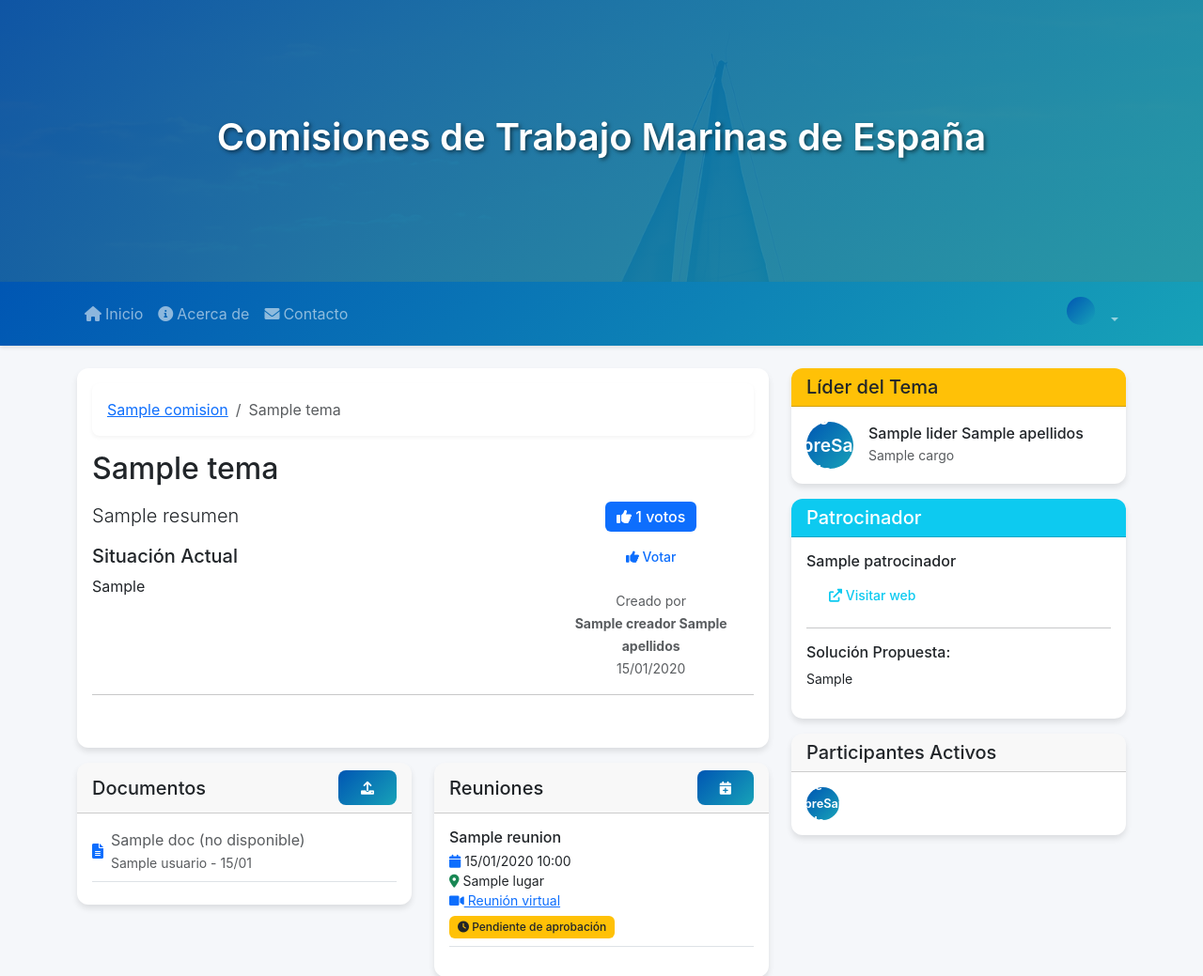
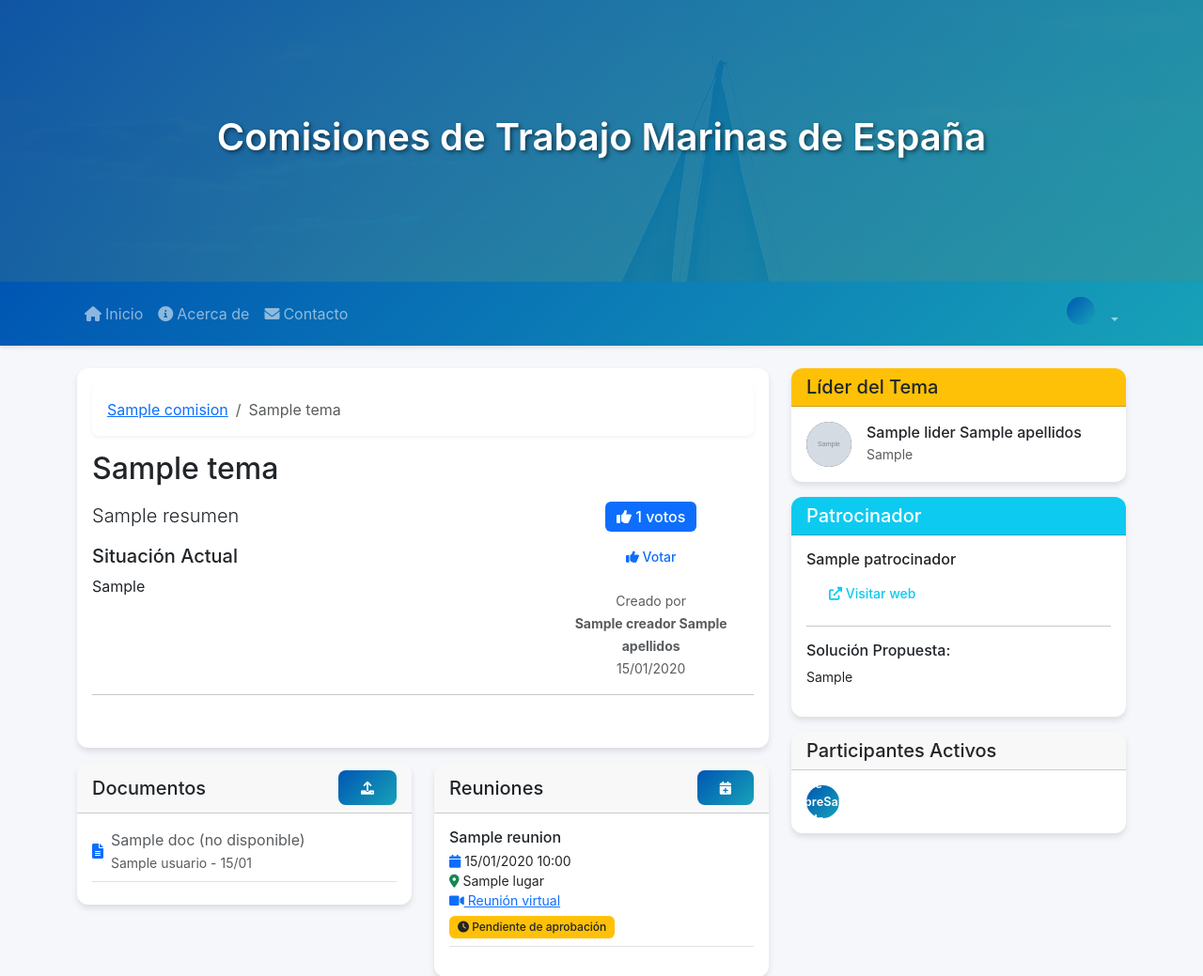
Before and after one commit to Gumerwest/comisiones-marinas, a Python web app: template app/templates/temas/ver.html in a window 1280 px wide. Shown: the top 1039 px of the page at 94% size. Run offline with Jinja, Linux system fonts and the light colour scheme; the template is opened without the code that fills it: most values are stand-ins (such as "Sample title", 1, 10 or a date in 2020); grey boxes marked "Sample" are stand-in pictures; some libraries are stand-ins or nearby versions.

Commit message:
Update tema leader template with profile photos and company info

```diff
--- a/app/templates/temas/ver.html
+++ b/app/templates/temas/ver.html
@@ -221,12 +221,16 @@
             <div class="card-body">
                 {% if tema.lider %}
                 <div class="d-flex align-items-center">
-                    <div class="member-avatar me-3" style="width: 50px; height: 50px;">
-                        {{ tema.lider.nombre[0] }}{{ tema.lider.apellidos[0] }}
+                    <div class="profile-avatar-md me-3">
+                        {% if tema.lider.foto_perfil_path %}
+                            <img src="{{ tema.lider.foto_perfil_path }}" alt="{{ tema.lider.nombre }}" class="profile-image-md">
+                        {% else %}
+                            <div class="profile-initials-md">{{ tema.lider.get_initials() }}</div>
+                        {% endif %}
                     </div>
                     <div>
                         <h6 class="mb-0">{{ tema.lider.nombre }} {{ tema.lider.apellidos }}</h6>
-                        <small class="text-muted">{{ tema.lider.cargo }}</small>
+                        <small class="text-muted">{{ tema.lider.get_empresa_display() }}</small>
                     </div>
                 </div>
                 {% else %}
```
